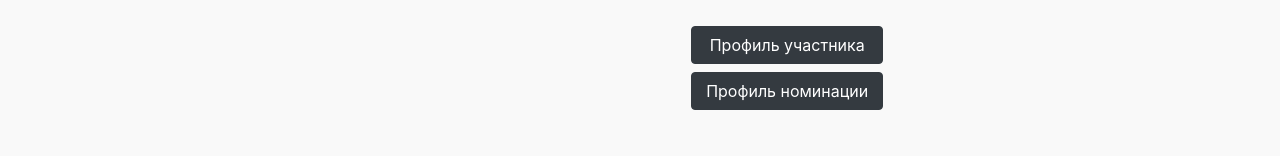
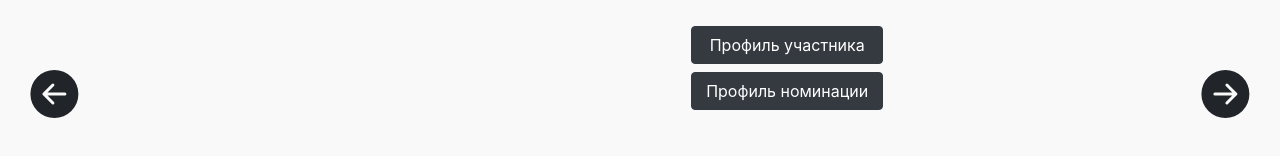
Before and after one commit to aadereiko/fvm-judges, a React (Create React App) app: page /photos/1/0 in a window 1280 px wide. Shown: the part 330-486 px from the top of the page. Built offline with nearby package versions, Linux system fonts and the light colour scheme.

Commit message:
add arrows

```diff
--- a/src/pages/ParticipantPhoto/ParticipantPhoto.jsx
+++ b/src/pages/ParticipantPhoto/ParticipantPhoto.jsx
@@ -9,9 +9,11 @@ import {
   StarFillIconElement,
   MarkLabelElement,
   MarksWrapperElement,
+  ArrowLeftIconElement,
+  ArrowRightIconElement,
 } from './elements';
 import { photoPropType } from '../../shared/propTypes';
-import { Button } from 'react-bootstrap';
+import { Button, Modal } from 'react-bootstrap';
 import { Link } from 'react-router-dom';
 
 const getMarkStar = (currentMark, setMark, section, clickCallback = () => {}) => {
@@ -31,6 +33,7 @@ const getMarkStar = (currentMark, setMark, section, clickCallback = () => {}) =>
 
 export const ParticipantPhoto = ({ participantId, nominationId, nominationName, photo }) => {
   const marks = useMemo(() => [1, 2, 3, 4, 5, 6, 7, 8, 9, 10], []);
+  const [showPicture, setShowPicture] = useState(false);
   const [look, setLook] = useState(photo.mark);
   const [idea, setIdea] = useState(photo.mark);
 
@@ -38,7 +41,10 @@ export const ParticipantPhoto = ({ participantId, nominationId, nominationName,
     (photo && (
       <ParticipantPhotoWrapperElement>
         <PhotoWrapperElement>
-          <img src={photo.img}></img>
+          <ArrowLeftIconElement width="6%" height="6%" />
+          <ArrowRightIconElement width="6%" height="6%" />
+
+          <img src={photo.img} alt="Фото номинации" onClick={() => setShowPicture(true)}></img>
         </PhotoWrapperElement>
         <PhotoInfoBlockElement>
           <h3>{nominationName}</h3>
--- a/src/pages/ParticipantPhoto/elements.jsx
+++ b/src/pages/ParticipantPhoto/elements.jsx
@@ -1,6 +1,8 @@
 import styled from 'styled-components';
 import { ReactComponent as StarIcon } from '../../shared/assets/icons/star.svg';
 import { ReactComponent as StarFillIcon } from '../../shared/assets/icons/star-fill.svg';
+import { ReactComponent as ArrowLeftIcon } from '../../shared/assets/icons/arrow-left-circle-fill.svg';
+import { ReactComponent as ArrowRightIcon } from '../../shared/assets/icons/arrow-right-circle-fill.svg';
 
 export const ParticipantPhotoWrapperElement = styled.div`
   display: flex;
@@ -20,7 +22,6 @@ export const PhotoWrapperElement = styled.div`
   width: 50%;
   img {
     max-width: 100%;
-    cursor: zoom-in;
   }
 `;
 
@@ -57,3 +58,17 @@ export const MarksWrapperElement = styled.div`
   margin-top: 1rem;
   margin-bottom: 1rem;
 `;
+
+export const ArrowLeftIconElement = styled(ArrowLeftIcon)`
+  position: absolute;
+  top: 50%;
+  left: 1rem;
+  cursor: pointer;
+`;
+
+export const ArrowRightIconElement = styled(ArrowRightIcon)`
+  position: absolute;
+  top: 50%;
+  right: 1rem;
+  cursor: pointer;
+`;
```
Also changed, not shown: src/shared/assets/icons/arrow-left-circle-fill.svg (added), src/shared/assets/icons/arrow-right-circle-fill.svg (added).
